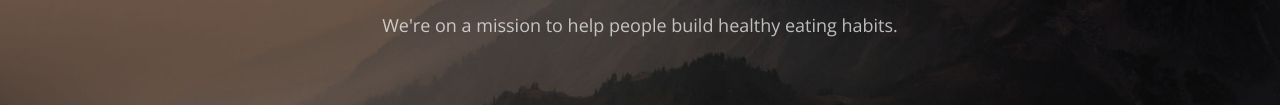
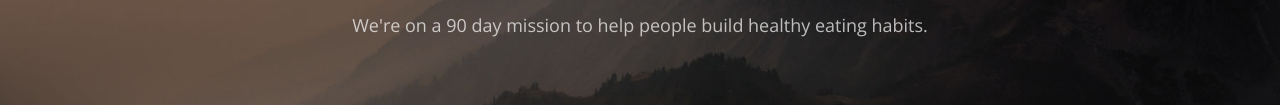
Before and after one commit to benblaine/90habits, a plain HTML site: page index.html in a window 1280 px wide. Shown: the part 415-520 px from the top of the page. Drawn offline with nearby package versions, Linux system fonts and the light colour scheme.

Commit message:
Update index.html

```diff
--- a/index.html
+++ b/index.html
@@ -88,7 +88,7 @@ Although you can use them, for a more unique website, replace these images with
         <div class="header-content">
             <div class="header-content-inner">
                 <h1>Balanced Eating</h1>
-                <p>We're on a mission to help people build healthy eating habits.</p>
+                <p>We're on a 90 day mission to help people build healthy eating habits.</p>
                 <!-- <a href="#" class="btn btn-primary btn-lg">Engage Now</a> -->
             </div>
         </div>
```
